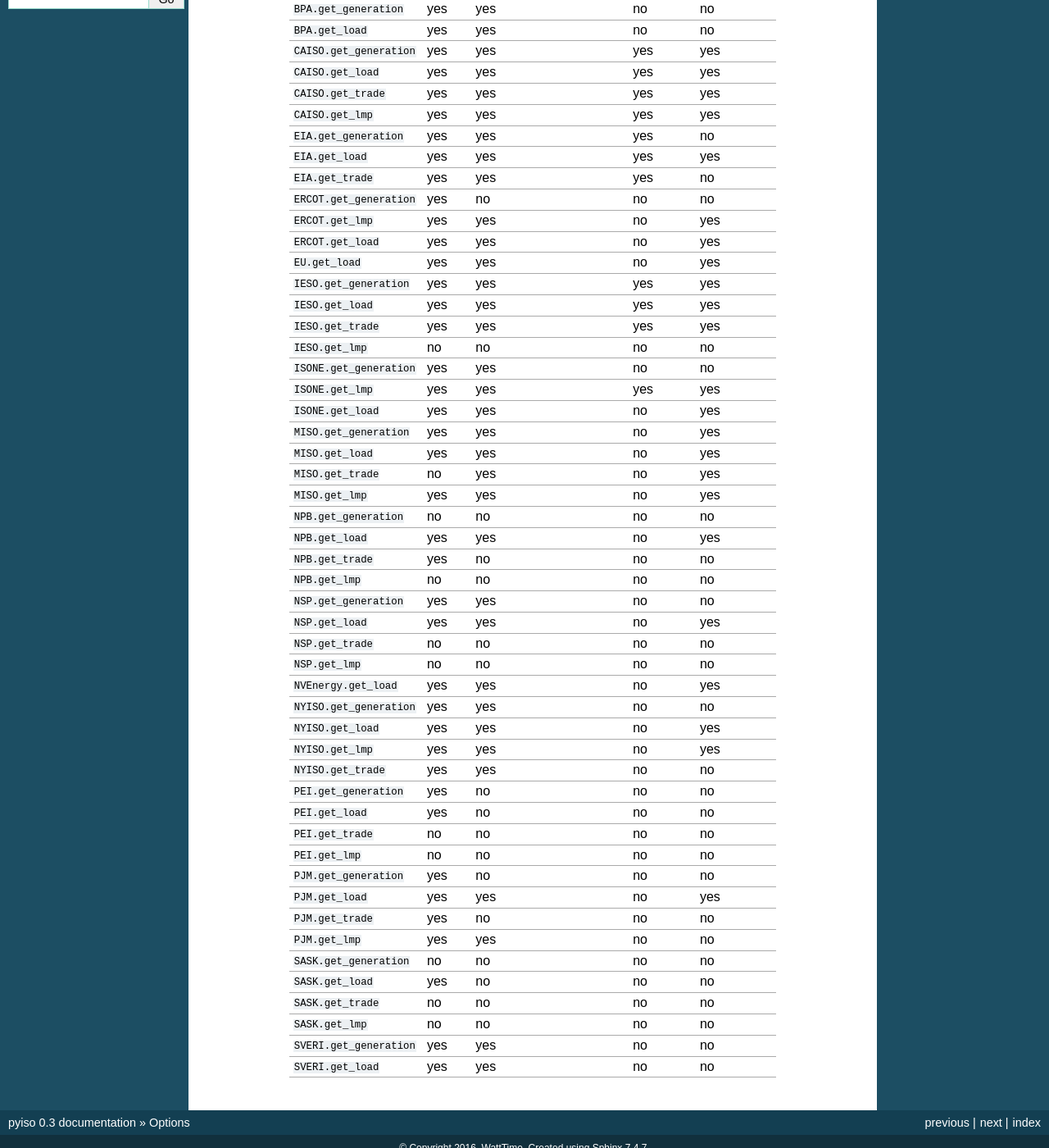
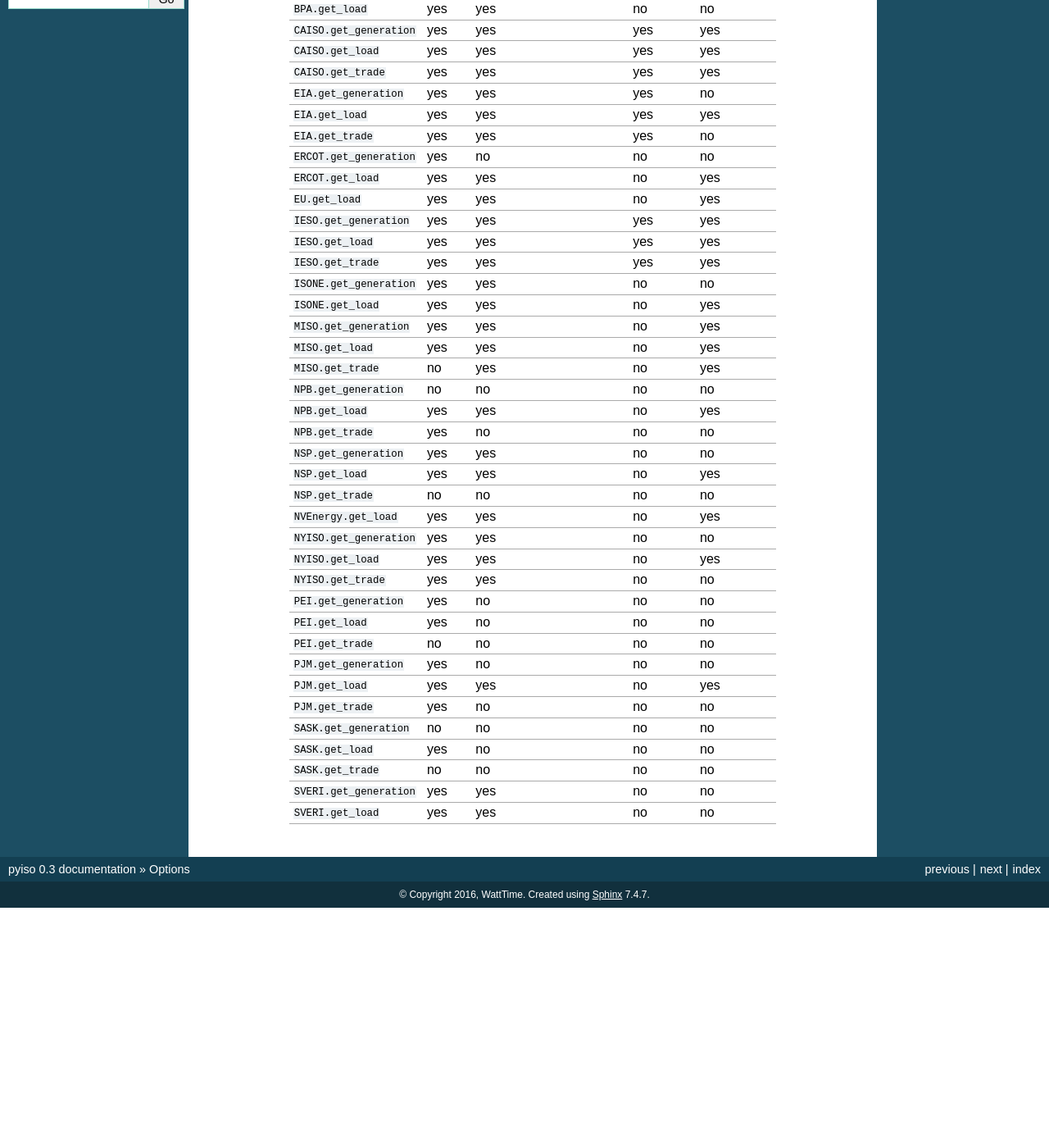
Before and after one commit to WattTime/pyiso, a Sphinx documentation site: the page built from docs/source/options.rst, in a window 1280 px wide and 1400 px high, scrolled down 259 px. Shown: the whole window at 82% size. Built offline with Sphinx 7.4.7, drawn with Linux system fonts in a browser that asks for light colours; after the commit the page ends 1366 px from its top, so only the background shows below that.

Commit message:
Remove references to get_lmp from docs

```diff
--- a/docs/source/options.rst
+++ b/docs/source/options.rst
@@ -10,56 +10,44 @@
 ``AESO.get_generation``   yes         no                                 no            no
 ``AESO.get_load``         yes         yes                                yes           yes
 ``AESO.get_trade``        yes         no                                 no            no
-``AESO.get_lmp``          no          no                                 no            no
 ``BPA.get_generation``    yes         yes                                no            no
 ``BPA.get_load``          yes         yes                                no            no
 ``CAISO.get_generation``  yes         yes                                yes           yes
 ``CAISO.get_load``        yes         yes                                yes           yes
 ``CAISO.get_trade``       yes         yes                                yes           yes
-``CAISO.get_lmp``         yes         yes                                yes           yes
 ``EIA.get_generation``    yes         yes                                yes           no
 ``EIA.get_load``          yes         yes                                yes           yes
 ``EIA.get_trade``         yes         yes                                yes           no
 ``ERCOT.get_generation``  yes         no                                 no            no
-``ERCOT.get_lmp``         yes         yes                                no            yes
 ``ERCOT.get_load``        yes         yes                                no            yes
 ``EU.get_load``           yes         yes                                no            yes
 ``IESO.get_generation``   yes         yes                                yes           yes
 ``IESO.get_load``         yes         yes                                yes           yes
 ``IESO.get_trade``        yes         yes                                yes           yes
-``IESO.get_lmp``          no          no                                 no            no
 ``ISONE.get_generation``  yes         yes                                no            no
-``ISONE.get_lmp`` 	      yes         yes                                yes           yes
 ``ISONE.get_load`` 	      yes         yes                                no            yes
 ``MISO.get_generation``   yes         yes                                no            yes
 ``MISO.get_load``         yes         yes                                no            yes
 ``MISO.get_trade``        no          yes                                no            yes
-``MISO.get_lmp``          yes         yes                                no            yes
 ``NPB.get_generation``    no          no                                 no            no
 ``NPB.get_load``          yes         yes                                no            yes
 ``NPB.get_trade``         yes         no                                 no            no
-``NPB.get_lmp``           no          no                                 no            no
 ``NSP.get_generation``    yes         yes                                no            no
 ``NSP.get_load``          yes         yes                                no            yes
 ``NSP.get_trade``         no          no                                 no            no
-``NSP.get_lmp``           no          no                                 no            no
 ``NVEnergy.get_load``     yes         yes                                no            yes
 ``NYISO.get_generation``  yes         yes                                no            no
 ``NYISO.get_load``        yes         yes                                no            yes
-``NYISO.get_lmp``         yes         yes                                no            yes
 ``NYISO.get_trade``       yes         yes                                no            no
 ``PEI.get_generation``    yes         no                                 no            no
 ``PEI.get_load``          yes         no                                 no            no
 ``PEI.get_trade``         no          no                                 no            no
-``PEI.get_lmp``           no          no                                 no            no
 ``PJM.get_generation``    yes         no                                 no            no
 ``PJM.get_load``          yes         yes                                no            yes
 ``PJM.get_trade``         yes         no                                 no            no
-``PJM.get_lmp``           yes         yes                                no            no
 ``SASK.get_generation``   no          no                                 no            no
 ``SASK.get_load``         yes         no                                 no            no
 ``SASK.get_trade``        no          no                                 no            no
-``SASK.get_lmp``          no          no                                 no            no
 ``SVERI.get_generation``  yes         yes                                no            no
 ``SVERI.get_load``        yes         yes                                no            no
 ======================== ========== =================================== ============== ============
--- a/docs/source/usage.rst
+++ b/docs/source/usage.rst
@@ -35,9 +35,6 @@
    :noindex:
 
 .. automethod:: BaseClient.get_trade
-   :noindex:
-
-.. automethod:: BaseClient.get_lmp
    :noindex:
 
 The lists returned by clients are conveniently structured for import into other data structures like :py:class:`pandas.DataFrame`::
```
